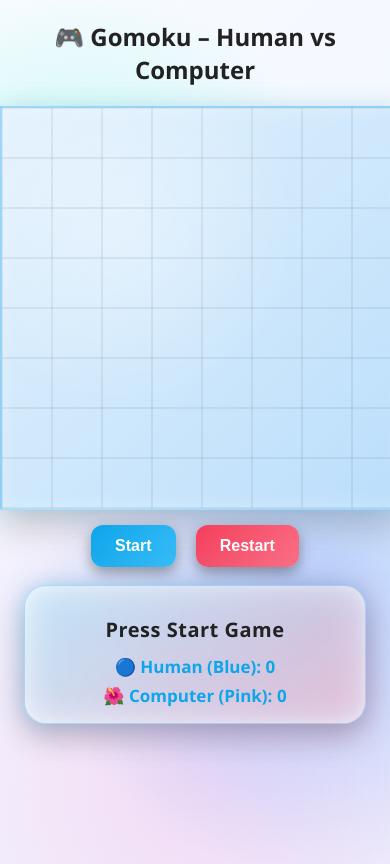
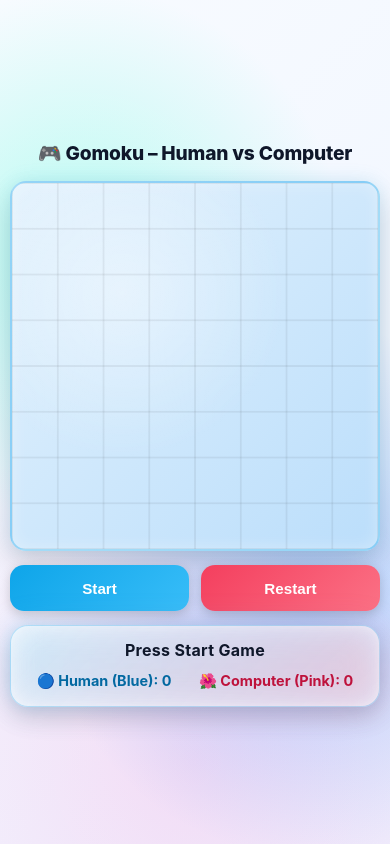
Before and after one commit to amitkumarsaha-ak/Gomoku-Game, a plain HTML site: page index.html in a window 390 px wide. Drawn offline with Linux system fonts and the light colour scheme.

Commit message:
Make game responsive for mobile and tablet devices

```diff
--- a/Style.css
+++ b/Style.css
@@ -1,129 +1,232 @@
-body{
-  text-align:center;
-  font-family:Segoe UI, Arial, sans-serif;
-  margin:0;
-  padding:0px;
-  min-height:100vh;
-  color:#222;
-
-  background:
-    radial-gradient(circle at 20% 30%, rgba(0,255,200,.25), transparent 40%),
-    radial-gradient(circle at 80% 70%, rgba(0,120,255,.25), transparent 40%),
-    radial-gradient(circle at 50% 90%, rgba(255,100,200,.18), transparent 45%),
-    linear-gradient(135deg,#f8fbff,#eef4ff);
+* {
+  box-sizing: border-box;
 }
 
-canvas{
+body {
+  text-align: center;
+  font-family: -apple-system, BlinkMacSystemFont, "Segoe UI", Roboto, Helvetica, Arial, sans-serif;
+  margin: 0;
+  padding: 12px 10px;
+  min-height: 100vh;
+  display: flex;
+  align-items: center;
+  justify-content: center;
+  color: #1e293b;
   background:
-    radial-gradient(circle at 30% 30%, rgba(255,255,255,.35), transparent 45%),
-    linear-gradient(135deg,#e3f2fd,#bbdefb);
-
-  margin-top:0px;
-  cursor:pointer;
-
-  border-radius:0px;
-  border:2px solid rgba(14,165,233,.25);
-
-  box-shadow:
-    0 18px 35px rgba(0,0,0,.18),
-    0 0 25px rgba(14,165,233,.12),
-    inset 0 0 18px rgba(255,255,255,.3);
-
-  transition:.35s ease;
+    radial-gradient(circle at 20% 30%, rgba(0, 255, 200, .25), transparent 40%),
+    radial-gradient(circle at 80% 70%, rgba(0, 120, 255, .25), transparent 40%),
+    radial-gradient(circle at 50% 90%, rgba(255, 100, 200, .18), transparent 45%),
+    linear-gradient(135deg, #f8fbff, #eef4ff);
 }
 
-canvas:hover{
-  transform:translateY(-3px) scale(1.01);
-  box-shadow:
-    0 25px 45px rgba(0,0,0,.3),
-    0 0 35px rgba(14,165,233,.25),
-    inset 0 0 20px rgba(255,255,255,.2);
+.game-container {
+  width: 100%;
+  max-width: 440px;
+  margin: 0 auto;
+  display: flex;
+  flex-direction: column;
+  align-items: center;
+  gap: 10px;
 }
 
-.controls{
-  margin-top:2px;
+#turnText {
+  font-size: clamp(1.2rem, 4.5vw, 1.65rem);
+  font-weight: 800;
+  margin: 4px 0 6px;
+  color: #0f172a;
+  letter-spacing: -0.01em;
 }
 
-button{
-  padding:12px 24px;
-  margin:8px;
-  border:none;
-  border-radius:12px;
-  font-size:16px;
-  font-weight:600;
-  color:#fff;
-  cursor:pointer;
-  transition:.25s ease;
-  background:linear-gradient(135deg,#ff7e5f,#feb47b);
-  box-shadow:0 6px 14px rgba(0,0,0,.35);
+.canvas-wrapper {
+  width: 100%;
+  display: flex;
+  justify-content: center;
+  align-items: center;
 }
 
-#startBtn{
-  background:linear-gradient(135deg,#0ea5e9,#38bdf8);
+canvas {
+  width: 100%;
+  max-width: 400px;
+  height: auto;
+  aspect-ratio: 1 / 1;
+  background:
+    radial-gradient(circle at 30% 30%, rgba(255, 255, 255, .4), transparent 45%),
+    linear-gradient(135deg, #e3f2fd, #bbdefb);
+  cursor: pointer;
+  border: 2px solid rgba(14, 165, 233, .3);
+  border-radius: 16px;
+  box-shadow:
+    0 14px 28px rgba(0, 0, 0, .14),
+    0 0 20px rgba(14, 165, 233, .12),
+    inset 0 0 16px rgba(255, 255, 255, .35);
+  transition: transform .25s ease, box-shadow .25s ease;
+  touch-action: manipulation;
+  -webkit-tap-highlight-color: transparent;
 }
 
-#restartBtn{
-  background:linear-gradient(135deg,#f43f5e,#fb7185);
+@media (hover: hover) {
+  canvas:hover {
+    transform: translateY(-2px) scale(1.01);
+    box-shadow:
+      0 20px 35px rgba(0, 0, 0, .22),
+      0 0 30px rgba(14, 165, 233, .22),
+      inset 0 0 20px rgba(255, 255, 255, .25);
+  }
 }
 
-button:hover{
-  transform:translateY(-2px) scale(1.05);
+.controls {
+  width: 100%;
+  max-width: 400px;
+  display: flex;
+  justify-content: center;
+  gap: 12px;
+  margin: 4px 0;
 }
 
-button:active{
-  transform:scale(.95);
+button {
+  flex: 1 1 0;
+  min-width: 120px;
+  max-width: 180px;
+  min-height: 46px;
+  padding: 12px 20px;
+  border: none;
+  border-radius: 14px;
+  font-size: clamp(0.95rem, 3.5vw, 1.05rem);
+  font-weight: 700;
+  color: #fff;
+  cursor: pointer;
+  touch-action: manipulation;
+  -webkit-tap-highlight-color: transparent;
+  transition: transform .2s ease, box-shadow .2s ease;
+  box-shadow: 0 4px 12px rgba(0, 0, 0, .18);
 }
 
-#resultBox{
-  margin:10px auto;
-  padding:10px;
-  width:320px;
-
-  background:linear-gradient(
-      135deg,
-      rgba(255,255,255,.65),
-      rgba(240,248,255,.55)
-  );
-
-  backdrop-filter:blur(14px);
-  border-radius:22px;
-
-  border:1px solid rgba(14,165,233,.25);
-
-  box-shadow:
-    0 15px 30px rgba(0,0,0,.18),
-    0 0 18px rgba(14,165,233,.15),
-    inset 0 0 12px rgba(255,255,255,.6);
-
-  transition:.35s ease;
-  position:relative;
+#startBtn {
+  background: linear-gradient(135deg, #0ea5e9, #38bdf8);
 }
 
-#resultBox::before{
-  content:"";
-  position:absolute;
-  inset:-2px;
-  border-radius:22px;
-  background:linear-gradient(135deg,#0ea5e9,#f43f5e);
-  z-index:-1;
-  filter:blur(18px);
-  opacity:.25;
+#restartBtn {
+  background: linear-gradient(135deg, #f43f5e, #fb7185);
 }
 
-#resultBox:hover{
-  transform:translateY(-6px) scale(1.02);
+@media (hover: hover) {
+  button:hover {
+    transform: translateY(-2px);
+    box-shadow: 0 6px 16px rgba(0, 0, 0, .22);
+  }
 }
 
-#resultText{
-  font-size:20px;
-  font-weight:bold;
-  letter-spacing:.5px;
-  margin-bottom:12px;
+button:active {
+  transform: scale(.96);
 }
 
-#resultBox p{
-  font-size:17px;
-  margin:6px 0;
-  font-weight:600;
-  color:#0ea5e9;
+#resultBox {
+  width: 100%;
+  max-width: 400px;
+  padding: 12px 16px;
+  background: linear-gradient(
+    135deg,
+    rgba(255, 255, 255, .72),
+    rgba(240, 248, 255, .62)
+  );
+  backdrop-filter: blur(14px);
+  -webkit-backdrop-filter: blur(14px);
+  border-radius: 18px;
+  border: 1px solid rgba(14, 165, 233, .25);
+  box-shadow:
+    0 12px 25px rgba(0, 0, 0, .12),
+    0 0 16px rgba(14, 165, 233, .12),
+    inset 0 0 10px rgba(255, 255, 255, .6);
+  position: relative;
+  transition: transform .25s ease;
 }
+
+#resultBox::before {
+  content: "";
+  position: absolute;
+  inset: -2px;
+  border-radius: 18px;
+  background: linear-gradient(135deg, #0ea5e9, #f43f5e);
+  z-index: -1;
+  filter: blur(16px);
+  opacity: .2;
+}
+
+#resultText {
+  font-size: clamp(1rem, 3.8vw, 1.25rem);
+  font-weight: 700;
+  letter-spacing: .3px;
+  margin: 2px 0 8px;
+  color: #0f172a;
+}
+
+.score-container {
+  display: flex;
+  justify-content: space-around;
+  align-items: center;
+  gap: 8px;
+  flex-wrap: wrap;
+}
+
+#resultBox p {
+  font-size: clamp(0.9rem, 3.2vw, 1.05rem);
+  margin: 4px 6px;
+  font-weight: 700;
+  color: #0369a1;
+}
+
+#resultBox p:last-child {
+  color: #be123c;
+}
+
+/* Tablet screens (Portrait & Landscape) */
+@media (min-width: 600px) and (max-width: 1024px) {
+  .game-container {
+    max-width: 480px;
+    gap: 12px;
+  }
+  canvas {
+    max-width: 420px;
+  }
+  .controls, #resultBox {
+    max-width: 420px;
+  }
+}
+
+/* Compact Mobile Landscape screens */
+@media (max-height: 520px) and (orientation: landscape) {
+  body {
+    padding: 6px;
+  }
+  .game-container {
+    max-width: 95vw;
+    flex-direction: row;
+    flex-wrap: wrap;
+    justify-content: center;
+    align-items: center;
+    gap: 10px;
+  }
+  header {
+    width: 100%;
+  }
+  #turnText {
+    margin: 0;
+    font-size: 1.15rem;
+  }
+  .canvas-wrapper {
+    width: auto;
+  }
+  canvas {
+    max-width: 270px;
+  }
+  .controls, #resultBox {
+    max-width: 270px;
+  }
+  button {
+    min-height: 40px;
+    padding: 8px 14px;
+  }
+  #resultBox {
+    padding: 8px 12px;
+  }
+}
--- a/index.html
+++ b/index.html
@@ -9,8 +9,14 @@
 </head>
 <body>
 
+  <main class="game-container">
+    <header>
       <h2 id="turnText">🎮 Gomoku – Human vs Computer</h2>
+    </header>
+
+    <div class="canvas-wrapper">
       <canvas id="board" width="400" height="400"></canvas>
+    </div>
 
     <div class="controls">
       <button id="startBtn">Start</button>
@@ -19,9 +25,12 @@
 
     <div id="resultBox">
       <h3 id="resultText">Press Start Game</h3>
+      <div class="score-container">
         <p>🔵 Human (Blue): <span id="blackScore">0</span></p>
         <p>🌺 Computer (Pink): <span id="whiteScore">0</span></p>
       </div>
+    </div>
+  </main>
 
   <script src="script.js"></script>
 </body>
--- a/script.js
+++ b/script.js
@@ -21,6 +21,38 @@ let animatingCell = null;
 let blackWin = 0;
 let whiteWin = 0;
 
+// Responsive coordinate calculation
+function getBoardCoordinates(e) {
+    const rect = canvas.getBoundingClientRect();
+    if (!rect.width || !rect.height) return null;
+
+    const scaleX = canvas.width / rect.width;
+    const scaleY = canvas.height / rect.height;
+
+    let clientX, clientY;
+    if (e.touches && e.touches.length > 0) {
+        clientX = e.touches[0].clientX;
+        clientY = e.touches[0].clientY;
+    } else if (e.changedTouches && e.changedTouches.length > 0) {
+        clientX = e.changedTouches[0].clientX;
+        clientY = e.changedTouches[0].clientY;
+    } else {
+        clientX = e.clientX;
+        clientY = e.clientY;
+    }
+
+    if (clientX === undefined || clientY === undefined) return null;
+
+    const canvasX = (clientX - rect.left) * scaleX;
+    const canvasY = (clientY - rect.top) * scaleY;
+
+    const x = Math.floor(canvasX / cell);
+    const y = Math.floor(canvasY / cell);
+
+    if (x < 0 || x >= size || y < 0 || y >= size) return null;
+    return { x, y };
+}
+
 // Sound playback with safe fallback
 function playSound(file, volume = 0.5) {
     const audio = new Audio("sounds/" + file);
@@ -38,14 +70,14 @@ function playSound(file, volume = 0.5) {
 drawGrid();
 
 // Human Move Event
-canvas.addEventListener("click", function (e) {
+function handleHumanMove(e) {
     if (gameOver || !started || isComputerThinking || currentPlayer !== HUMAN) return;
 
-    const rect = canvas.getBoundingClientRect();
-    const x = Math.floor((e.clientX - rect.left) / cell);
-    const y = Math.floor((e.clientY - rect.top) / cell);
+    const coords = getBoardCoordinates(e);
+    if (!coords) return;
 
-    if (x < 0 || x >= size || y < 0 || y >= size || board[x][y]) return;
+    const { x, y } = coords;
+    if (board[x][y]) return;
 
     // Place Human Piece
     board[x][y] = HUMAN;
@@ -85,7 +117,9 @@ canvas.addEventListener("click", function (e) {
         }
         makeComputerMove();
     }, 450);
-});
+}
+
+canvas.addEventListener("click", handleHumanMove);
 
 // Computer Move Logic
 function makeComputerMove() {
@@ -123,9 +157,10 @@ function makeComputerMove() {
     redraw();
 }
 
-// Hover effects
+// Hover effects (active only on devices with pointer hover support)
 canvas.addEventListener("mousemove", function (e) {
-    if (gameOver || !started || isComputerThinking || currentPlayer !== HUMAN) {
+    if (gameOver || !started || isComputerThinking || currentPlayer !== HUMAN ||
+        (window.matchMedia && !window.matchMedia("(hover: hover)").matches)) {
         if (hoverX !== null || hoverY !== null) {
             hoverX = null;
             hoverY = null;
@@ -134,24 +169,29 @@ canvas.addEventListener("mousemove", function (e) {
         return;
     }
 
-    const rect = canvas.getBoundingClientRect();
-    const nx = Math.floor((e.clientX - rect.left) / cell);
-    const ny = Math.floor((e.clientY - rect.top) / cell);
-
-    if (nx >= 0 && nx < size && ny >= 0 && ny < size) {
-        if (hoverX !== nx || hoverY !== ny) {
-            hoverX = nx;
-            hoverY = ny;
+    const coords = getBoardCoordinates(e);
+    if (coords) {
+        if (hoverX !== coords.x || hoverY !== coords.y) {
+            hoverX = coords.x;
+            hoverY = coords.y;
             redraw();
         }
     } else {
-        hoverX = null;
-        hoverY = null;
-        redraw();
+        if (hoverX !== null || hoverY !== null) {
+            hoverX = null;
+            hoverY = null;
+            redraw();
+        }
     }
 });
 
 canvas.addEventListener("mouseleave", () => {
+    hoverX = null;
+    hoverY = null;
+    redraw();
+});
+
+canvas.addEventListener("touchend", () => {
     hoverX = null;
     hoverY = null;
     redraw();
```
Lines whose indentation alone changed are shown as unchanged.
